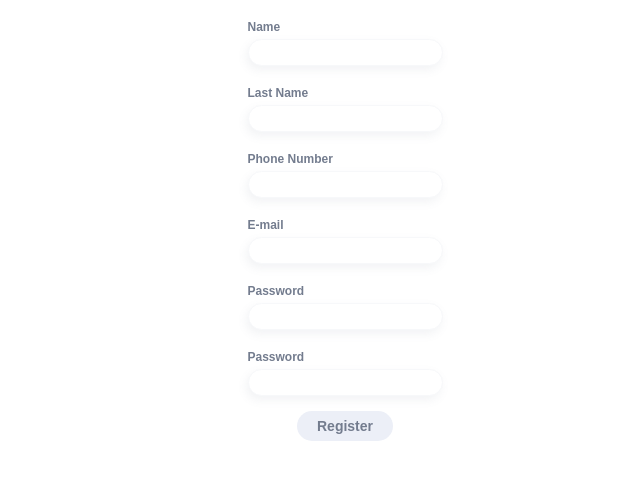
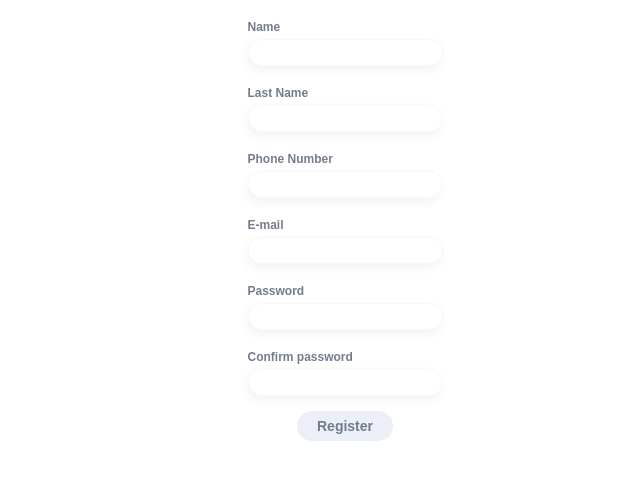
Before and after one commit to Kuba58226/now-me, a React (Create React App) app in the folder client/: page / in a window 1280 px wide. Shown: the top 480 px of the page, without its empty margins (295-935 px from the left). Built offline with nearby package versions, Linux system fonts and the light colour scheme.

Commit message:
Add functions to register view

```diff
--- a/client/src/Views/RegisterView.js
+++ b/client/src/Views/RegisterView.js
@@ -1,4 +1,4 @@
-import React from 'react';
+import React, {useState,useEffect} from 'react';
 import FormField from '../components/molecules/FormField/FormField';
 import styled from 'styled-components';
 import { Button } from '../components/atoms/Button/Button';
@@ -9,16 +9,48 @@ const Wrapper = styled.div`
   align-items: center;
 `;
 
+const initialFormState = {
+  name: '',
+  lastname: '',
+  phoneNumber: '',
+  email: '',
+  password: '',
+  confirmPassword: '',
+};
+
 const RegisterView = () => {
+
+  const [formValues, setFormValues] = useState(initialFormState);
+
+  const handleInputChange = (event) => {
+    console.log(formValues);
+    setFormValues({
+      ...formValues,
+      [event.target.name]: event.target.value,
+    });
+  };
+
+  const handleSumbitRegister = (event) =>{
+    event.preventDefault();
+    const newUser = {
+      name: formValues.name,
+      lastname: formValues.lastname,
+      phoneNumber: formValues.phoneNumber,
+      email: formValues.email,
+      password: formValues.password,
+      confirmPassword: formValues.confirmPassword,
+    }
+  }
+
   return (
-    <Wrapper>
-      <FormField label="Name" id="name" name="name" />
-      <FormField label="Last Name" id="lastname" name="lastname" />
-      <FormField label="Phone Number" id="phonenumber" name="phonenumber" />
-      <FormField label="E-mail" id="email" name="email" />
-      <FormField label="Password" id="password" name="password" type="password" />
-      <FormField label="Password" id="password" name="password" type="password" />
-      <Button>Register</Button>
+    <Wrapper as="form">
+      <FormField label="Name" id="name" name="name" value={formValues.name} onChange={handleInputChange} />
+      <FormField label="Last Name" id="lastname" name="lastname" value={formValues.lastname} onChange={handleInputChange} />
+      <FormField label="Phone Number" id="phoneNumber" name="phoneNumber" value={formValues.phoneNumber} onChange={handleInputChange} />
+      <FormField label="E-mail" id="email" name="email" value={formValues.email}  onChange={handleInputChange} />
+      <FormField label="Password" id="password" name="password" type="password" value={formValues.password} onChange={handleInputChange} />
+      <FormField label="Confirm password" id="confirmPassword" name="confirmPassword" type="password" value={formValues.confirmPassword} onChange={handleInputChange} />
+      <Button type="submit">Register</Button>
     </Wrapper>
   );
 };
--- a/client/src/components/molecules/FormField/FormField.js
+++ b/client/src/components/molecules/FormField/FormField.js
@@ -16,11 +16,11 @@ const Wrapper = styled.div`
   }
 `;
 
-const FormField = ({ label, name, id, type = 'text', ...props }) => {
+const FormField = ({ value, onChange, label, name, id, type = 'text', ...props }) => {
   return (
     <Wrapper>
       <Label htmlFor={id}>{label}</Label>
-      <Input name={name} id={id} type={type} />
+      <Input onChange={onChange} value={value} name={name} id={id} type={type} />
     </Wrapper>
   );
 };
```
Also changed, not shown: 1 other file (tests, documents, lock files or other folders).
